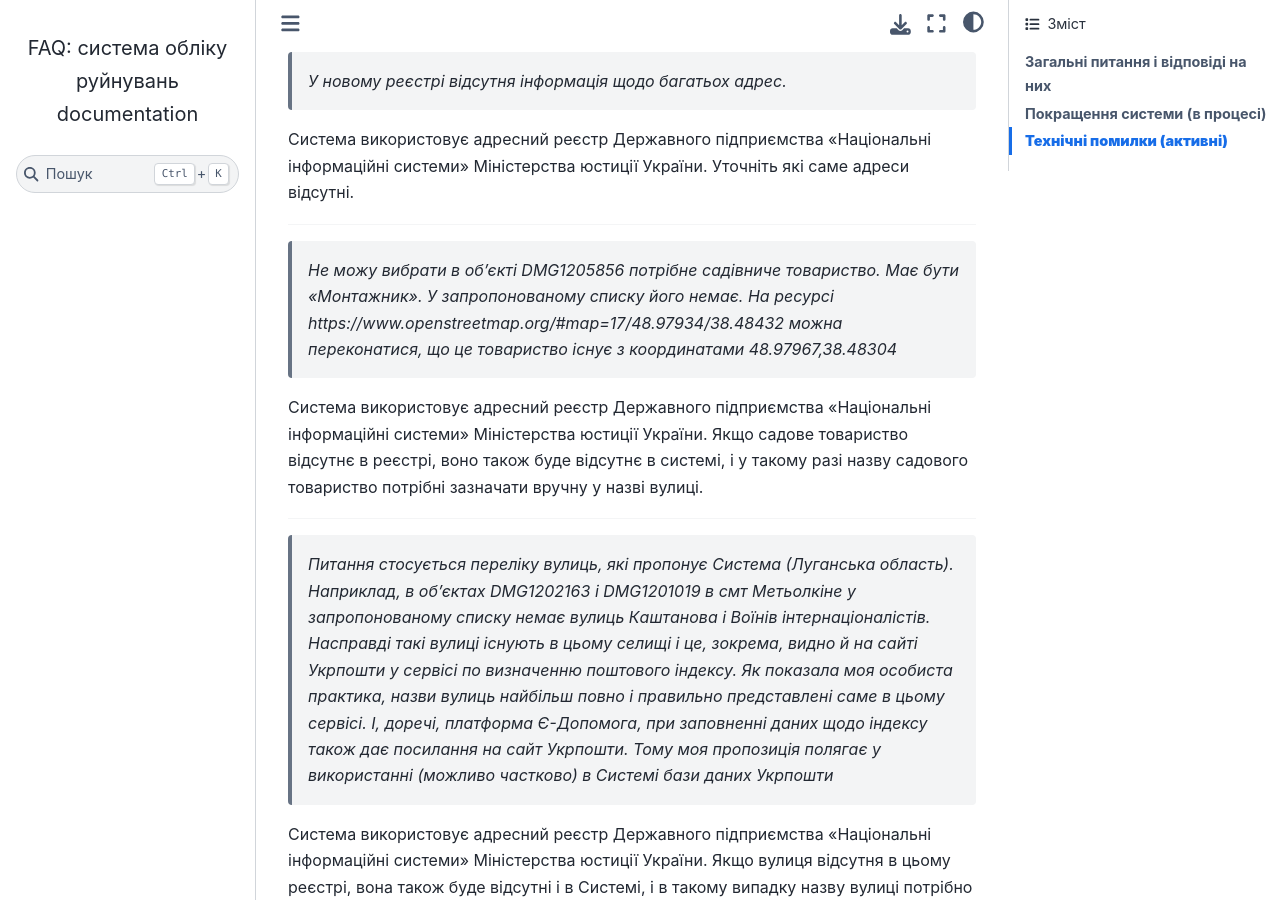
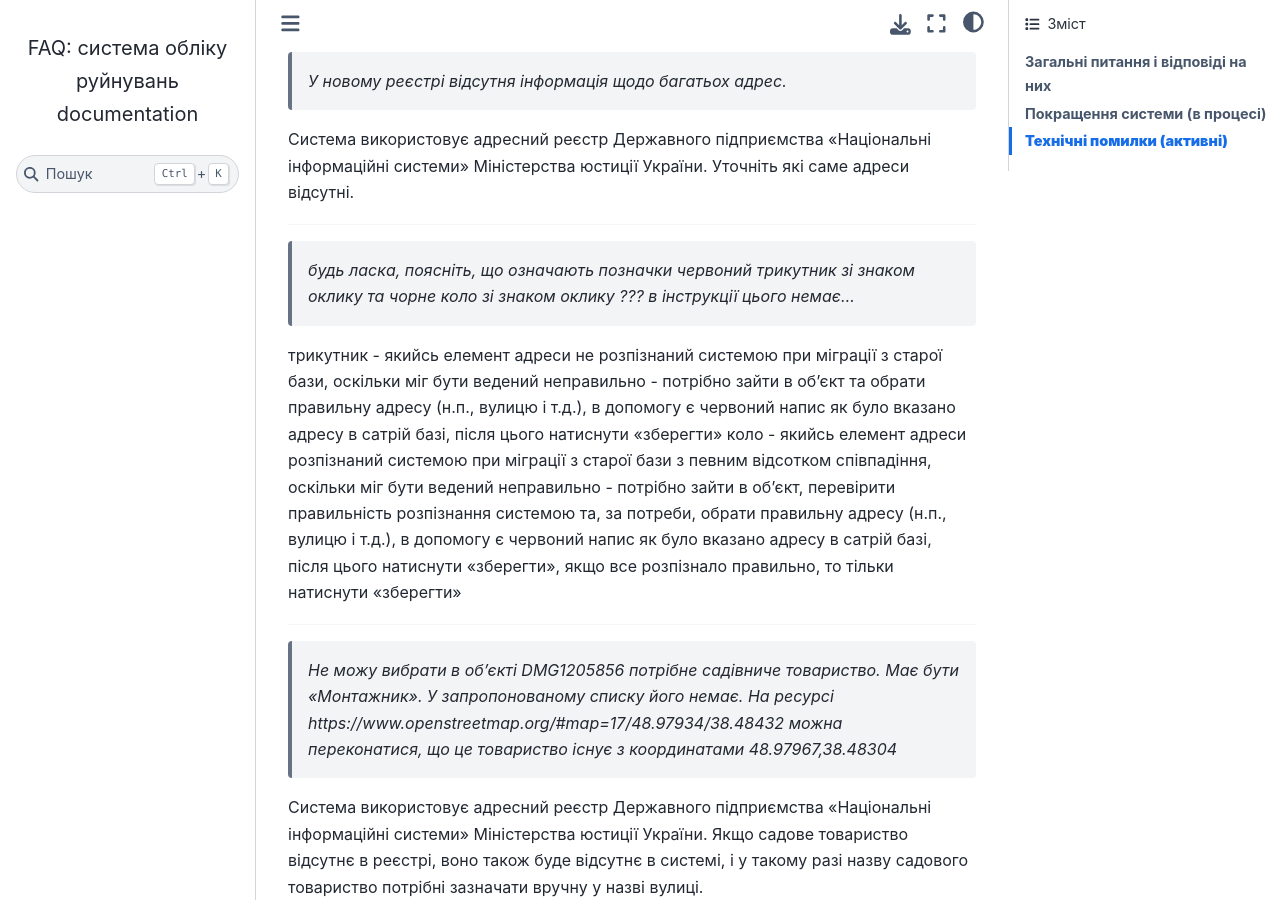
Before and after one commit to hp0404/docs.rebuild, a Sphinx documentation site: the page built from docs/source/index.md, in a window 1280 px wide and 900 px high, scrolled down 22981 px. Built offline with Sphinx 7.4.7 and the Sphinx Book theme 1.1.4, drawn with Linux system fonts in a browser that asks for light colours; some of the changed text lies outside the part shown.

Commit message:
Updated docs

```diff
--- a/docs/source/index.md
+++ b/docs/source/index.md
@@ -347,6 +347,11 @@
 
 
 ---
+> *Якщо в об’єкті пошкоджені лише вікна, то обираємо за таким алгоритмом Ступінь пошкодження - частково пошкоджено Ступінь руйнації - часткова; огороджуючі конструкції - вікна. Далі вносимо дані лише по вікнах?*
+
+Так, уточнюю - часткова руйнація - огороджуючі - вікна - загальна площа вікон - пл. пошкодження вікон.
+
+---
 > *якщо зруйнований об'єкт повністю ставимо відповідно всю площу будівлі, і якщо тріщина в стіні, тоді теж всю площу будівлі.*
 
 якщо зруйнований об'єкт повністю ставимо відповідно всю площу будівлі - ТАК
@@ -561,6 +561,12 @@
 Уточніть які саме адреси відсутні.
 
 ---
+> *будь ласка, поясніть,  що означають позначки червоний трикутник зі знаком оклику та чорне коло зі знаком оклику  ??? в інструкції цього немає...*
+
+трикутник - якийсь елемент адреси не розпізнаний системою при міграції з старої бази, оскільки міг бути ведений неправильно - потрібно зайти в об'єкт та обрати правильну адресу (н.п., вулицю і т.д.), в допомогу є червоний напис як було вказано адресу в сатрій базі, після цього натиснути "зберегти"
+коло - якийсь елемент адреси розпізнаний системою при міграції з старої бази з певним відсотком співпадіння, оскільки міг бути ведений неправильно - потрібно зайти в об'єкт, перевірити правильність розпізнання системою та, за потреби, обрати правильну адресу (н.п., вулицю і т.д.), в допомогу є червоний напис як було вказано адресу в сатрій базі, після цього натиснути "зберегти", якщо все розпізнало правильно, то тільки натиснути "зберегти"
+
+---
 > *Не можу вибрати в об'єкті DMG1205856 потрібне садівниче товариство. Має бути "Монтажник". У запропонованому списку його немає. На ресурсі https://www.openstreetmap.org/#map=17/48.97934/38.48432 можна переконатися, що це товариство існує з координатами 48.97967,38.48304*
 
 Система використовує адресний реєстр Державного підприємства "Національні інформаційні системи" Міністерства юстиції України. Якщо садове товариство відсутнє в реєстрі, воно також буде відсутнє в системі, і у такому разі назву садового товариство потрібні зазначати вручну у назві вулиці.
```
Also changed, not shown: other parts of docs/source/index.md (+1 -6 lines).
